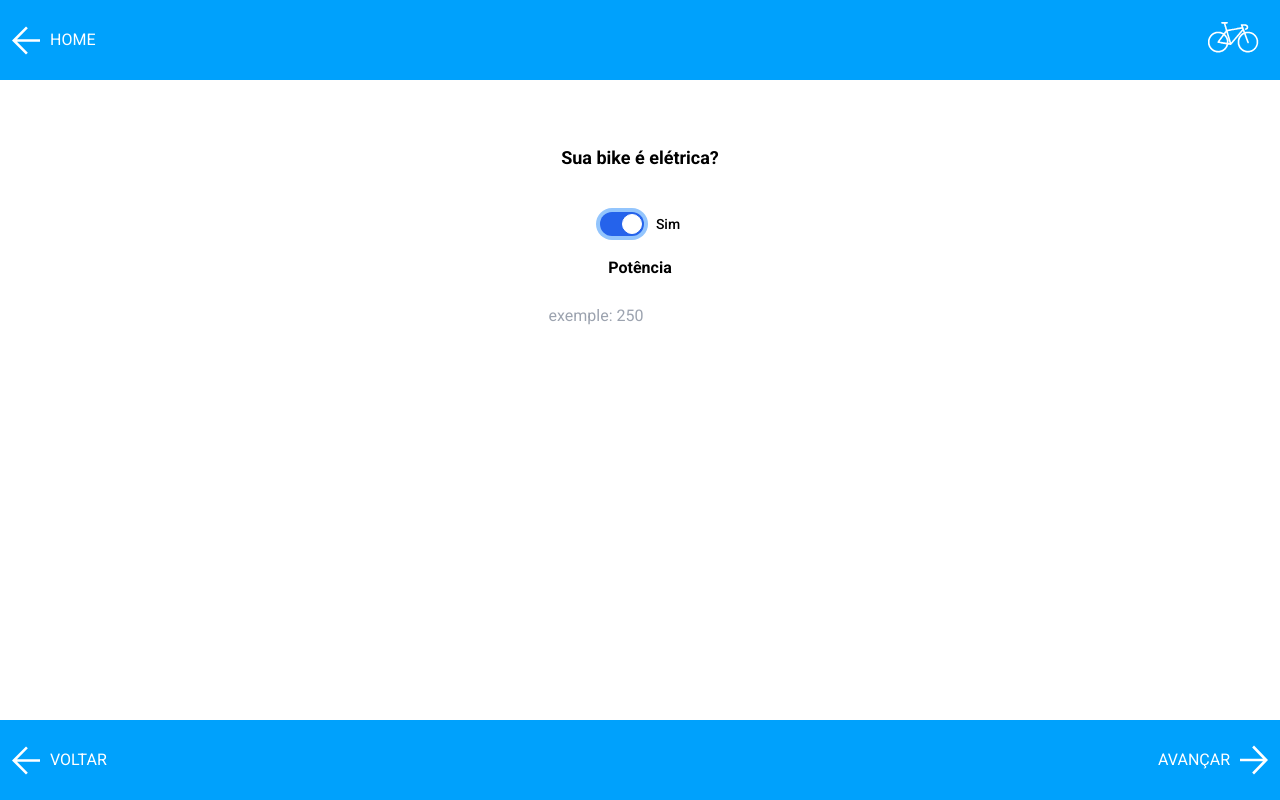
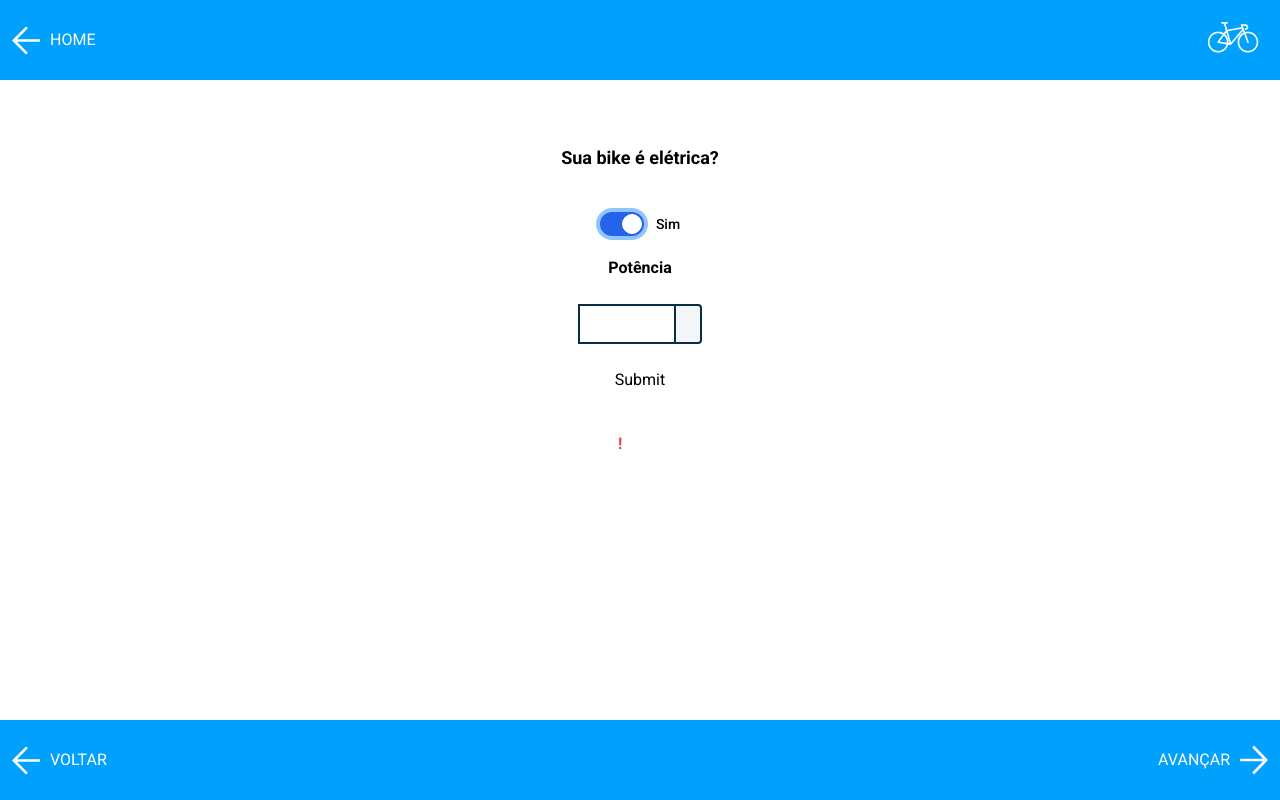
Before and after one commit to vgont/brainstormers, a Next.js app: page /tipo/potencia in a window 1280 px wide. Both pictures are taken after a click on the label "Não". Built offline with nearby package versions, Linux system fonts and the light colour scheme.

Commit message:
structure of Input component modified

```diff
--- a/src/app/components/Input.js
+++ b/src/app/components/Input.js
@@ -1,10 +1,41 @@
-export default function Input(){
-    return(
+import { useState } from "react";
 
-        <form className="flex flex-col items-center justify-center">
-            <label className="font-semibold" for="fpotencia">Potência</label> <br/>
-            <input name="fpotencia" placeholder="exemple: 250"/>
-        </form>
+export default function Input({ texto, submitValue, pHolder, valueLimit }) {
+
+    const [fpotencia, setFpotencia] = useState('');
+    const [error, setError] = useState('');
+
+    const handleInputChange = e => {
+        setFpotencia(e.target.value);
+    };
+
+    const handleSubmit = (e) => {
+        e.preventDefault();
+
+        if (fpotencia === '') {
+            setError('Name must be filled out');
+        } else {
+            console.log('Form submitted:', fpotencia);
+            setFpotencia('');
+            setError('');
+        }
+    };
+
+    return (
+        <div>
+            <form onSubmit={handleSubmit} className="flex flex-col items-center justify-center">
+                <label className="font-semibold" name="fpotencia" onChange={handleInputChange}>Potência</label> <br />
+                <div className="flex mb-6">
+                    <input name="watts" type="text " placeholder={pHolder} className="w-24 h-10 flex-1 px-3 py-2 border-l-2 border-y-2 border-sky-950" />
+                    <span className="h-10 flex-none px-3 py-2 bg-opacity-10 bg-gray-400 text-gray-600 rounded-r border-2 border-sky-950">{texto}</span>
+                </div>
+                <input type="submit" value={submitValue} />
+            </form>
+            <p className="m-10 font-semibold">
+                <span className="text-red-500">! </span>
+                {valueLimit}
+            </p>
+        </div>
 
     )
 }
```
